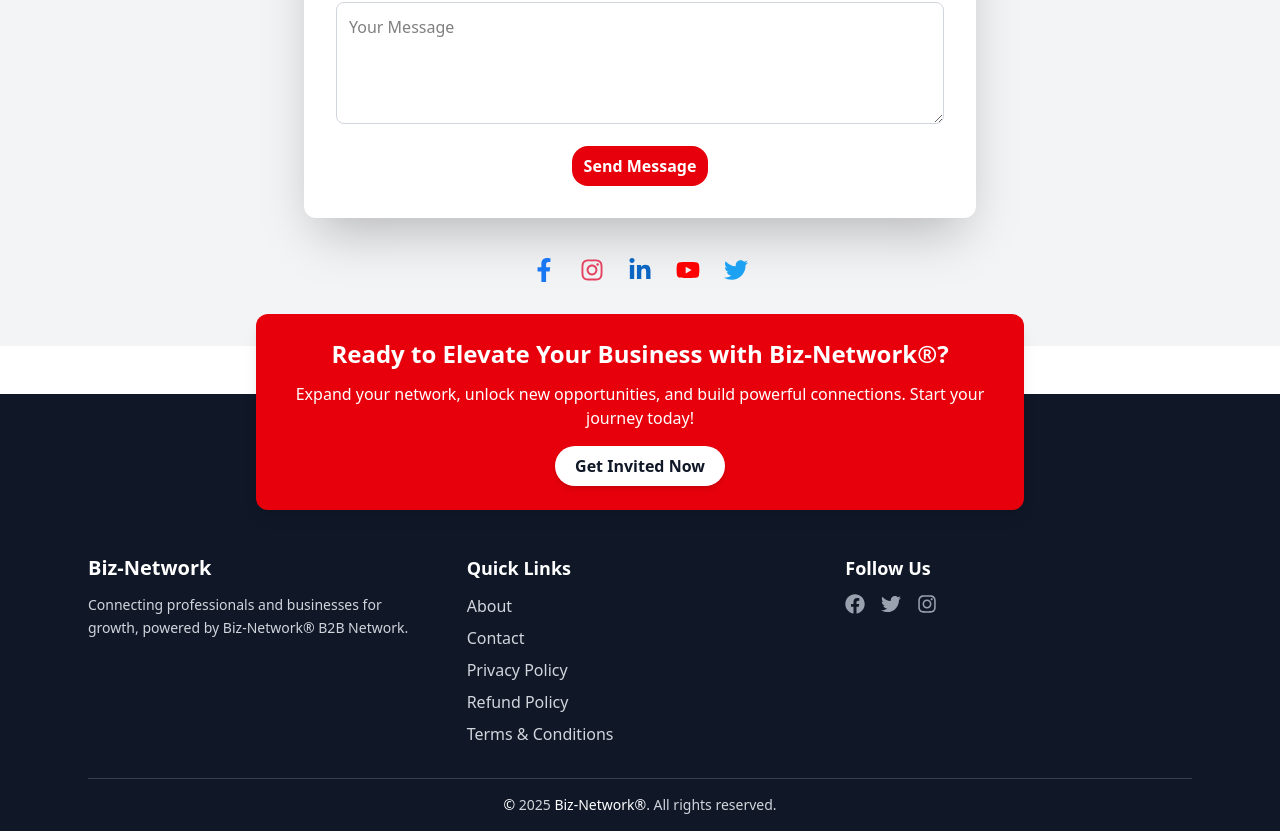
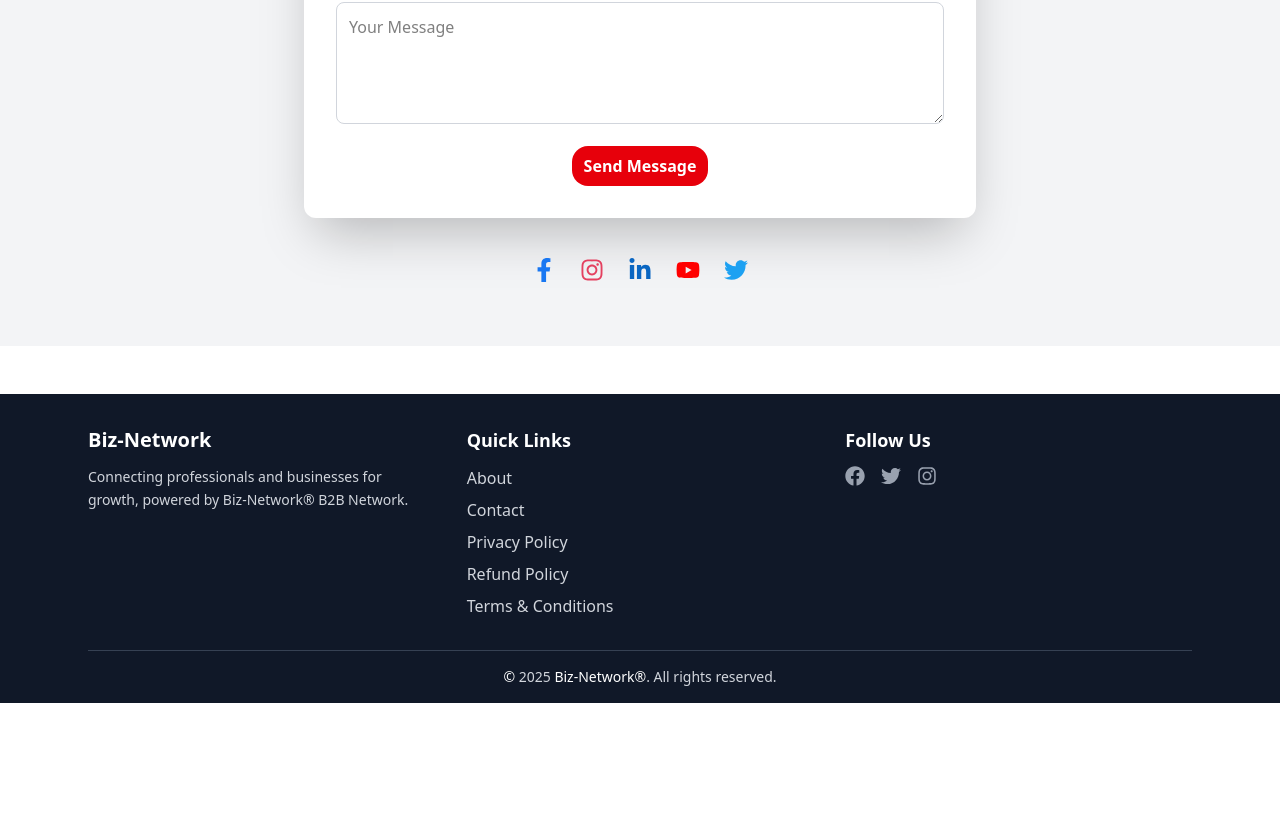
Before and after one commit to sushmasri1906/bizz-network, a Next.js app: page /contact in a window 1280 px wide. Shown: the part 1106-1937 px from the top of the page. After the commit the page ends 1809 px from the top, so only its background shows below. Built offline with nearby package versions, Linux system fonts and the light colour scheme.

Commit message:
components updated

```diff
--- a/src/components/Home/Hero.tsx
+++ b/src/components/Home/Hero.tsx
@@ -5,40 +5,44 @@
 export default function Hero() {
 	return (
 		<section className="relative w-full h-screen flex items-center justify-center text-center text-white pt-20">
+			{/* Background Image with Overlay */}
 			<div
-				className="absolute inset-0 bg-cover bg-center"
+				className="absolute inset-0 bg-cover bg-center bg-fixed"
 				style={{ backgroundImage: "url('/herobc.webp')" }}>
-				<div className="absolute inset-0 bg-black/70"></div>
+				<div className="absolute inset-0 bg-black/10"></div>
 			</div>
 
 			{/* Content */}
 			<div className="relative z-10 max-w-3xl px-6">
+				{/* Glassmorphic Overlay */}
+				<div className="bg-white/2 backdrop-blur-xl  p-8 shadow-2xl border border-white/20">
 					{/* Headline */}
-				<h1 className="text-xl md:text-4xl font-bold leading-tight">
-					<span className="text-white">Connect Collaborate Grow</span>
+					<h1 className="text-2xl md:text-5xl font-bold leading-tight">
+						<span className="text-white">Connect | Collaborate | Grow</span>
 					</h1>
 
 					{/* Subheading */}
-				<p className="mt-4 text-lg md:text-xl opacity-80">
+					<p className="mt-4 text-lg md:text-xl opacity-90">
 						Join a thriving global network of business professionals. Build
 						valuable connections, exchange referrals, and grow your business.
 					</p>
 
+					{/* Buttons */}
 					<div className="mt-6 flex flex-col sm:flex-row gap-4 justify-center">
 						<Link href="/invite">
-						<button className="px-12 py-3 bg-red-600 text-white font-medium rounded-2xl transition-all duration-300 hover:bg-red-700">
+							<button className="px-12 py-3 bg-red-600 text-white font-medium rounded-2xl transition-all duration-300 hover:bg-red-700 shadow-md">
 								Get Access
 							</button>
 						</Link>
 						<Link href="/meeting">
-						<button className="px-6 py-3 border-2 border-white text-white font-medium rounded-2xl transition-all duration-300 hover:bg-white hover:text-red-600">
+							<button className="px-6 py-3 border-2 border-white text-white font-medium rounded-2xl transition-all duration-300 hover:bg-white hover:text-red-600 shadow-md">
 								Attend a Meeting
 							</button>
 						</Link>
 					</div>
 
 					{/* Quick Stats */}
-				<div className="mt-8 flex flex-wrap justify-center gap-6 text-sm opacity-80">
+					<div className="mt-8 flex flex-wrap justify-center gap-6 text-sm opacity-90">
 						<div>
 							🌍 <span className="font-semibold">2000+</span> Business
 							Professionals
@@ -48,8 +52,9 @@
 							Business
 						</div>
 						<div>
-						📅 <span className="font-semibold">Global</span> Networking Events –
-						India & USA
+							📅 <span className="font-semibold">Global</span> Networking Events
+							– India & USA
+						</div>
 					</div>
 				</div>
 			</div>
--- a/src/components/common/Footer.tsx
+++ b/src/components/common/Footer.tsx
@@ -8,34 +8,9 @@
 const Footer = () => {
 	return (
 		<footer className="relative text-white">
-			{/* CTA Box - Positioned on Footer */}
-			<motion.div
-				initial={{ opacity: 0, y: -20 }}
-				animate={{ opacity: 1, y: 0 }}
-				whileHover={{ scale: 1.05 }} // Enlarges on hover
-				transition={{ duration: 0.8, ease: "easeOut" }}
-				className="absolute -top-20 left-1/2 transform -translate-x-1/2 w-[95%] md:w-[80%] lg:w-[60%] max-w-4xl bg-red-600 text-white text-center py-5 md:py-6 rounded-xl shadow-lg px-4 md:px-8">
-				<h2 className="text-lg md:text-2xl font-bold mb-2 md:mb-3">
-					Ready to Elevate Your Business with{" "}
-					<span className="text-white">Biz-Network®?</span>
-				</h2>
-				<p className="text-sm md:text-base mb-3 md:mb-4">
-					Expand your network, unlock new opportunities, and build powerful
-					connections. Start your journey today!
-				</p>
-				<Link href="/join">
-					<motion.button
-						whileHover={{ scale: 1.1 }} // Button enlarges more on hover
-						whileTap={{ scale: 0.95 }}
-						className="bg-white text-gray-900 font-semibold py-2 px-5 rounded-full shadow-md transition duration-300 hover:bg-gray-200">
-						Get Invited Now
-					</motion.button>
-				</Link>
-			</motion.div>
-
 			{/* Footer Content */}
-			<div className="bg-gray-900 text-gray-300 py-4 mt-12">
-				<div className="max-w-6xl mx-auto px-6 mt-36">
+			<div className="bg-gray-900 text-gray-300 py-4">
+				<div className="max-w-6xl mx-auto px-6 mt-4">
 					<motion.div
 						initial={{ opacity: 0, y: 30 }}
 						whileInView={{ opacity: 1, y: 0 }}
```
Lines whose indentation alone changed are shown as unchanged.
